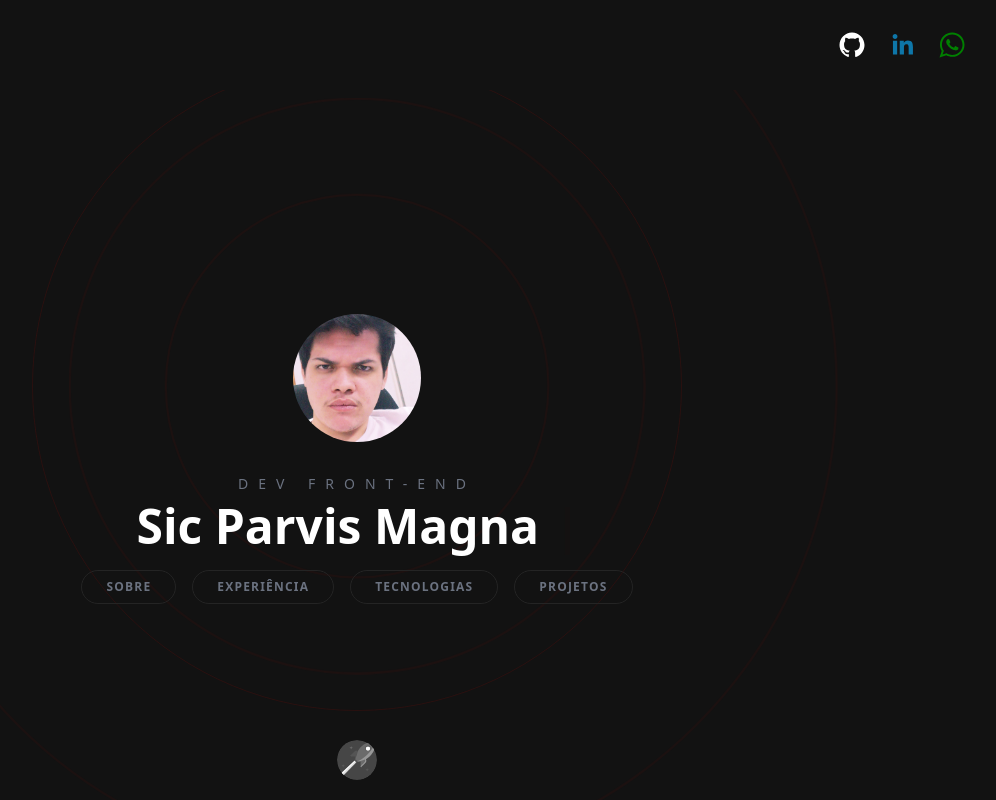
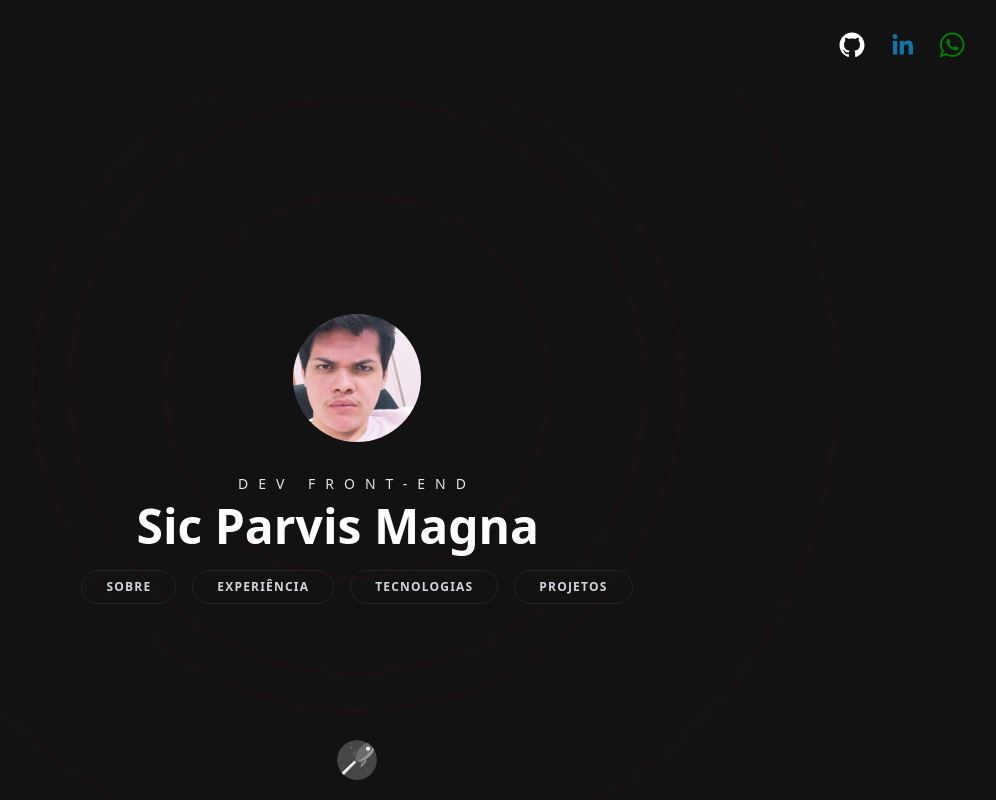
Before and after one commit to Gwhiite/portfolio-nextjs, a Next.js app: page / in a window 1280 px wide. Shown: the whole page, without its empty margins (283-1279 px from the left). Built offline with nearby package versions, Linux system fonts and the light colour scheme.

Commit message:
fix: color contrast

```diff
--- a/app/globals.css
+++ b/app/globals.css
@@ -4,9 +4,9 @@
 
 @layer components {
   .heroButton {
-    @apply font-bold px-6 py-2 border border-[#242424] rounded-full uppercase text-xs tracking-widest text-gray-500 transition-all hover:border-[#ba110c]/40 hover:text-[#ba110c]/40;
+    @apply font-bold px-6 py-2 border border-[#242424] rounded-full uppercase text-xs tracking-widest text-gray-300 transition-all hover:border-[#ba110c]/40 hover:text-[#ba110c]/40;
   }
   .title {
-    @apply uppercase tracking-[10px] text-center text-gray-500 text-3xl;
+    @apply uppercase tracking-[10px] text-center text-gray-300 text-3xl;
   }
 }
--- a/components/Hero.tsx
+++ b/components/Hero.tsx
@@ -28,7 +28,7 @@ function Hero({}: Props) {
           height={128}
         />
         <div className="z-20">
-          <h2 className="text-sm uppercase text-gray-500 pb-2 tracking-[10px]">
+          <h2 className="text-sm uppercase text-gray-200 pb-2 tracking-[10px]">
             Dev Front-End
           </h2>
           <h1 className="text-3xl lg:text-5xl font-semibold px-10">
```
